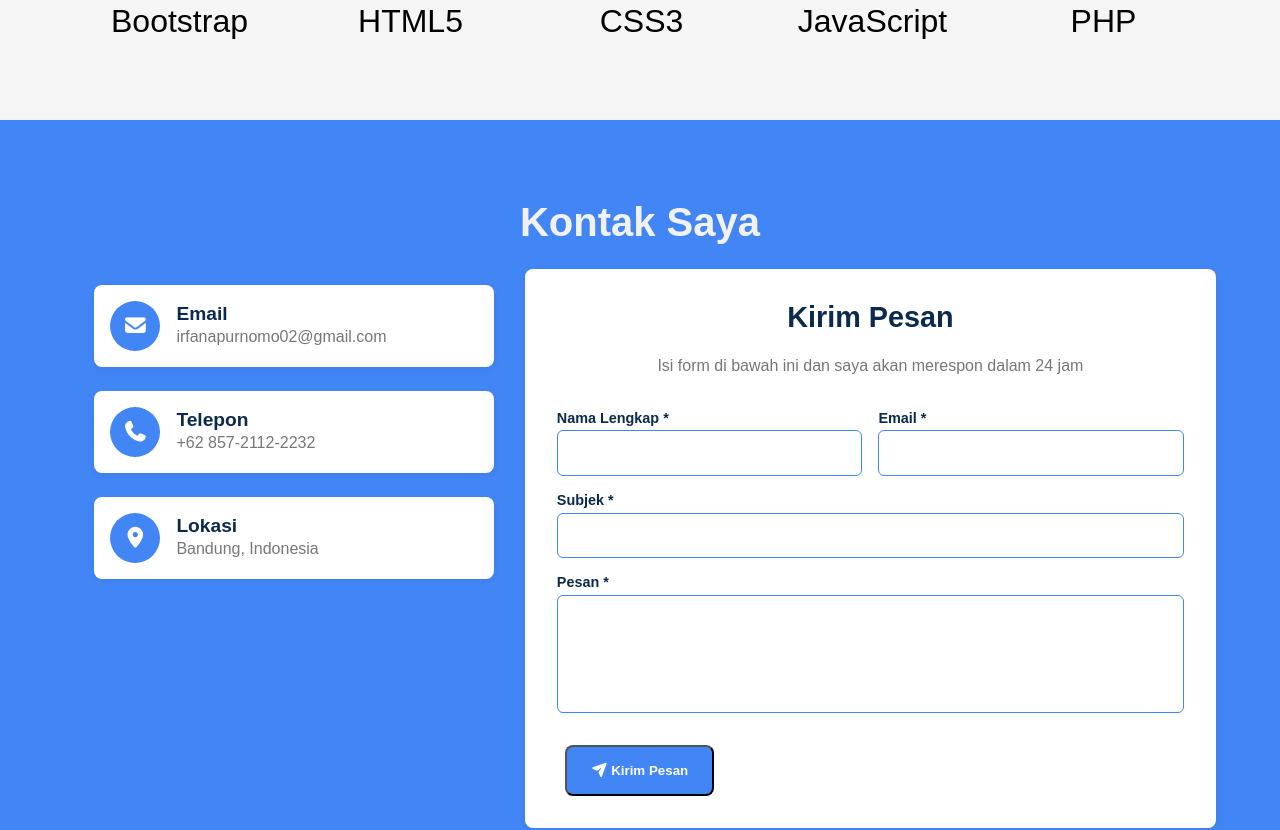
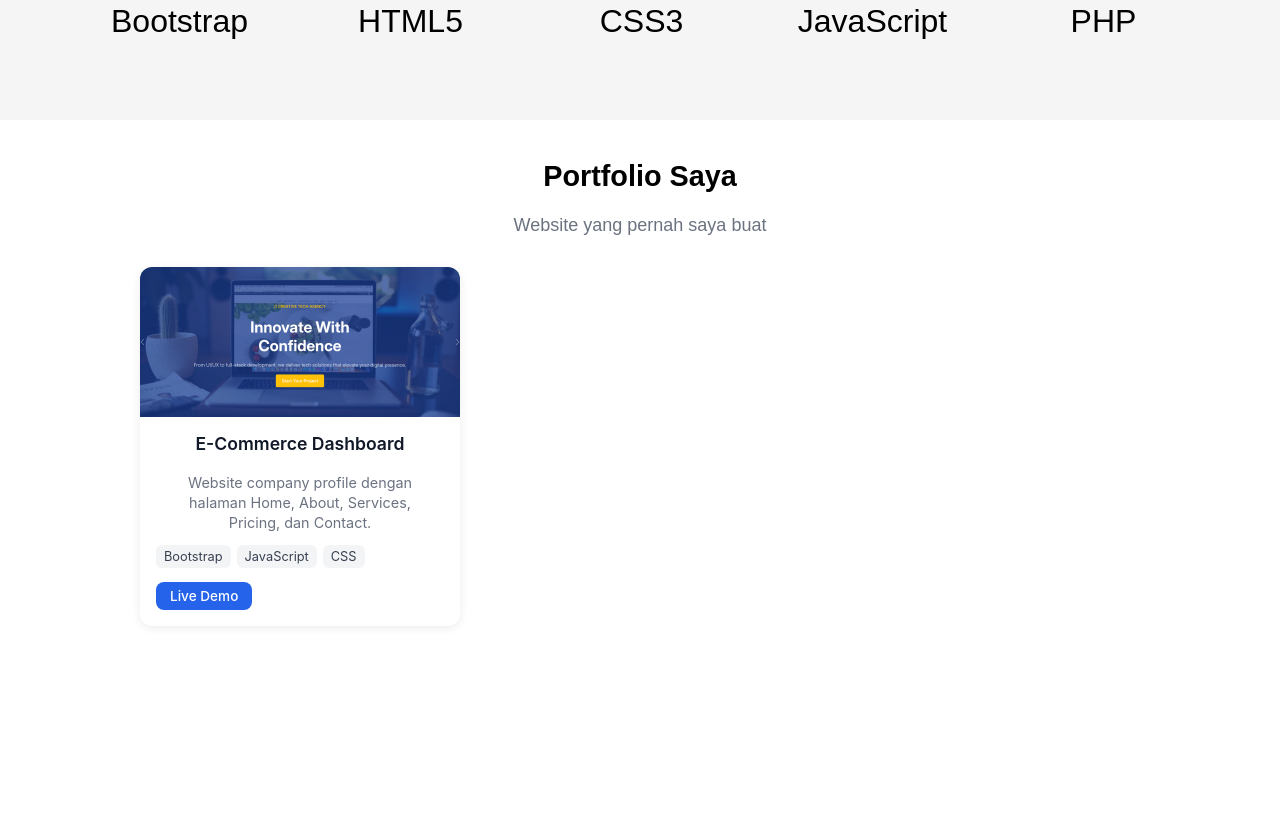
Before and after one commit to Irfan2202/myportfolio-reactjs, a React (Vite) app: page / in a window 1280 px wide. Shown: the part 1680-2510 px from the top of the page. Built offline with nearby package versions, Linux system fonts and the light colour scheme.

Commit message:
portfolio

```diff
--- a/src/App.jsx
+++ b/src/App.jsx
@@ -4,6 +4,7 @@ import About from "./sections/About/About";
 import Skill from "./sections/Skill/Skill";
 import Contact from "./sections/Contact/Contact";
 import Footer from "./sections/Footer/Footer";
+import Portfolio from "./sections/Portfolio/Portfolio";
 
 function App() {
   return (
@@ -12,6 +13,7 @@ function App() {
       <Hero />
       <About />
       <Skill />
+      <Portfolio />
       <Contact />
       <Footer />
     </>
--- /dev/null
+++ b/src/components/CardPortfolio/CardPortfolio.jsx
@@ -0,0 +1,46 @@
+import styles from "./CardPortfolio.module.css";
+
+function CardPortfolio({
+  image,
+  title,
+  description,
+  techs,
+  demoLink,
+  codeLink,
+}) {
+  return (
+    <div className={styles.card}>
+      <div className={styles.cardImage}>
+        {image ? (
+          <img src={image} alt={title} />
+        ) : (
+          <i className="fa-regular fa-image"></i>
+        )}
+      </div>
+
+      <div className={styles.cardContent}>
+        <h3 className={styles.cardTitle}>{title}</h3>
+        <p className={styles.cardDescription}>{description}</p>
+
+        <div className={styles.cardTags}>
+          {techs.map((tech, index) => (
+            <span key={index}>{tech}</span>
+          ))}
+        </div>
+
+        <div className={styles.cardButtons}>
+          <a
+            href={demoLink}
+            target="_blank"
+            rel="noopener noreferrer"
+            className={`${styles.btn} ${styles.btnLive}`}
+          >
+            Live Demo
+          </a>
+        </div>
+      </div>
+    </div>
+  );
+}
+
+export default CardPortfolio;
--- /dev/null
+++ b/src/components/CardPortfolio/CardPortfolio.module.css
@@ -0,0 +1,138 @@
+.card {
+  width: 320px;
+  background: #fff;
+  border-radius: 12px;
+  overflow: hidden;
+  box-shadow: 0 2px 10px rgba(0, 0, 0, 0.08);
+  transition: transform 0.3s ease, box-shadow 0.3s ease;
+  font-family: "Inter", sans-serif;
+}
+
+.card:hover {
+  transform: translateY(-5px);
+  box-shadow: 0 6px 20px rgba(0, 0, 0, 0.1);
+}
+
+.cardImage {
+  background: #f3f4f6;
+  height: 150px;
+  display: flex;
+  align-items: center;
+  justify-content: center;
+}
+
+.cardImage img {
+  width: 100%;
+  height: 100%;
+  object-fit: cover;
+}
+
+.cardContent {
+  padding: 16px;
+}
+
+.cardTitle {
+  font-size: 1.1rem;
+  font-weight: 600;
+  margin-bottom: 8px;
+  color: #111827;
+}
+
+.cardDescription {
+  font-size: 0.9rem;
+  color: #6b7280;
+  margin-bottom: 12px;
+  line-height: 1.4;
+}
+
+.cardTags {
+  display: flex;
+  flex-wrap: wrap;
+  gap: 6px;
+  margin-bottom: 14px;
+}
+
+.cardTags span {
+  background: #f3f4f6;
+  color: #374151;
+  font-size: 0.8rem;
+  padding: 4px 8px;
+  border-radius: 6px;
+}
+
+.cardButtons {
+  display: flex;
+  gap: 8px;
+}
+
+.btn {
+  text-decoration: none;
+  font-size: 0.85rem;
+  font-weight: 500;
+  padding: 6px 14px;
+  border-radius: 8px;
+  transition: all 0.3s ease;
+}
+
+.btnLive {
+  background: #2563eb;
+  color: #fff;
+}
+
+.btnLive:hover {
+  background: #1d4ed8;
+}
+
+.btnCode {
+  border: 1px solid #d1d5db;
+  color: #374151;
+  background: #fff;
+}
+
+.btnCode:hover {
+  background: #f9fafb;
+}
+
+/* Responsive */
+@media (max-width: 480px) {
+  .card {
+    width: 100%;
+  }
+
+  .cardImage {
+    height: 130px;
+  }
+
+  .btn {
+    flex: 1;
+    text-align: center;
+  }
+}
+.portfolioSection {
+  padding: 40px 0;
+}
+
+.portfolioContainer {
+  width: 90%;
+  max-width: 1000px;
+  margin: 0 auto;
+  text-align: center;
+}
+
+.portfolioTitle {
+  font-size: 1.8rem;
+  font-weight: 700;
+  margin-bottom: 8px;
+}
+
+.portfolioSubtitle {
+  color: #6b7280;
+  margin-bottom: 30px;
+}
+
+.portfolioGrid {
+  display: grid;
+  gap: 20px;
+  justify-content: center;
+  grid-template-columns: repeat(auto-fit, minmax(280px, 1fr));
+}
--- /dev/null
+++ b/src/sections/Portfolio/Portfolio.jsx
@@ -0,0 +1,35 @@
+import CardPortfolio from "../../components/CardPortfolio/CardPortfolio";
+import styles from "../../components/CardPortfolio/CardPortfolio.module.css";
+
+function Portfolio() {
+  const projects = [
+    {
+      id: 1,
+      image: "/images/company.png",
+      title: "E-Commerce Dashboard",
+      description:
+        "Website company profile dengan halaman Home, About, Services, Pricing, dan Contact.",
+      techs: ["Bootstrap", "JavaScript", "CSS"],
+      demoLink: "https://companyprofilebasic.vercel.app/",
+    },
+  ];
+
+  return (
+    <section id="portfolio" className={styles.portfolioSection}>
+      <div className={styles.portfolioContainer}>
+        <h1 className={styles.portfolioTitle}>Portfolio Saya</h1>
+        <p className={styles.portfolioSubtitle}>
+          Website yang pernah saya buat
+        </p>
+
+        <div className={styles.portfolioGrid}>
+          {projects.map((item) => (
+            <CardPortfolio key={item.id} {...item} />
+          ))}
+        </div>
+      </div>
+    </section>
+  );
+}
+
+export default Portfolio;
--- a/src/sections/Skill/Skill.jsx
+++ b/src/sections/Skill/Skill.jsx
@@ -1,4 +1,3 @@
-import React from "react";
 import Slider from "react-slick";
 import CardIcons from "../../components/CardIcons/CardIcons";
 import Styles from "./Skill.module.css";
```
Also changed, not shown: public/images/company.png (added), src/sections/Portfolio/Portfolio.module.css (added).
